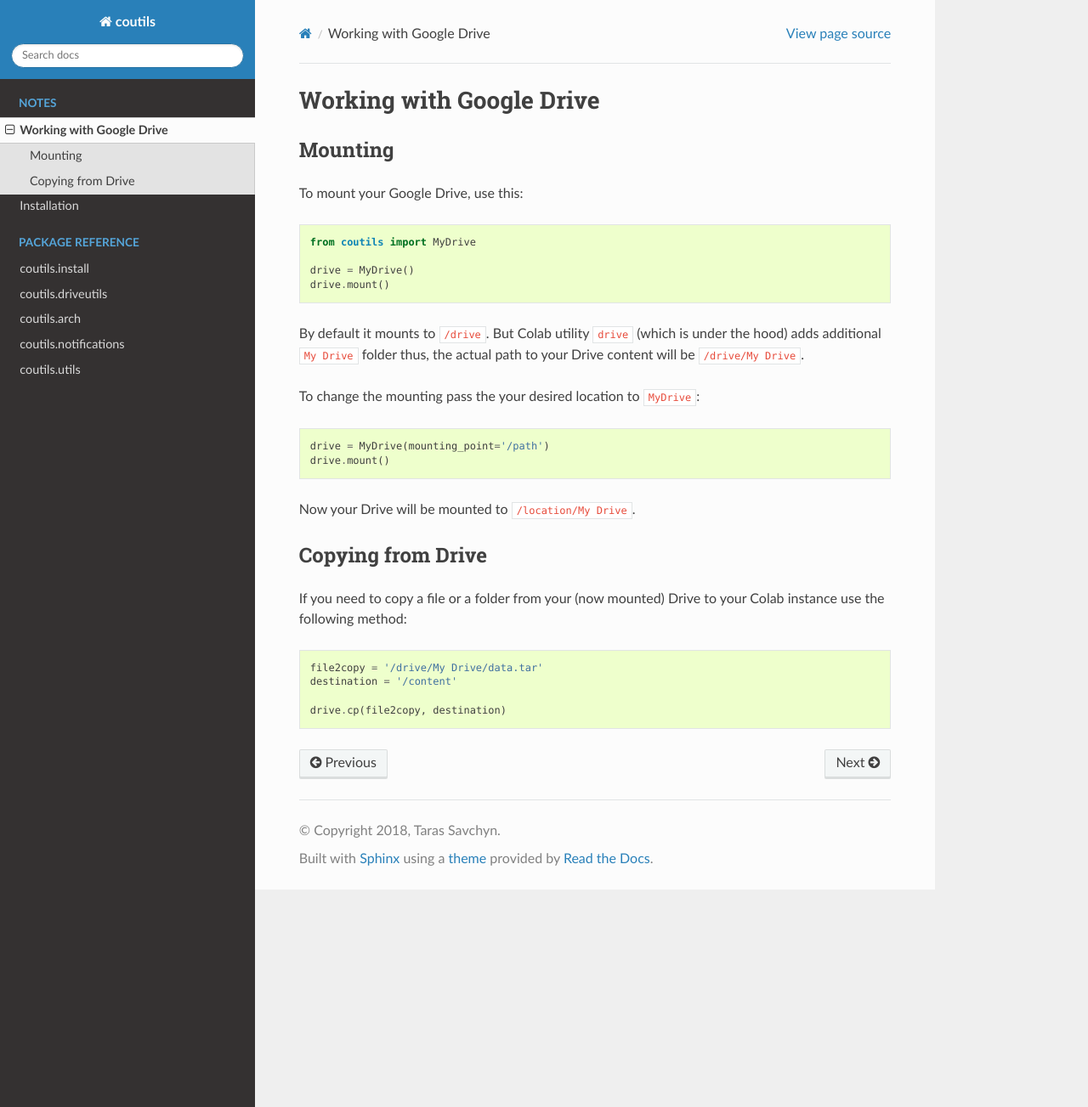
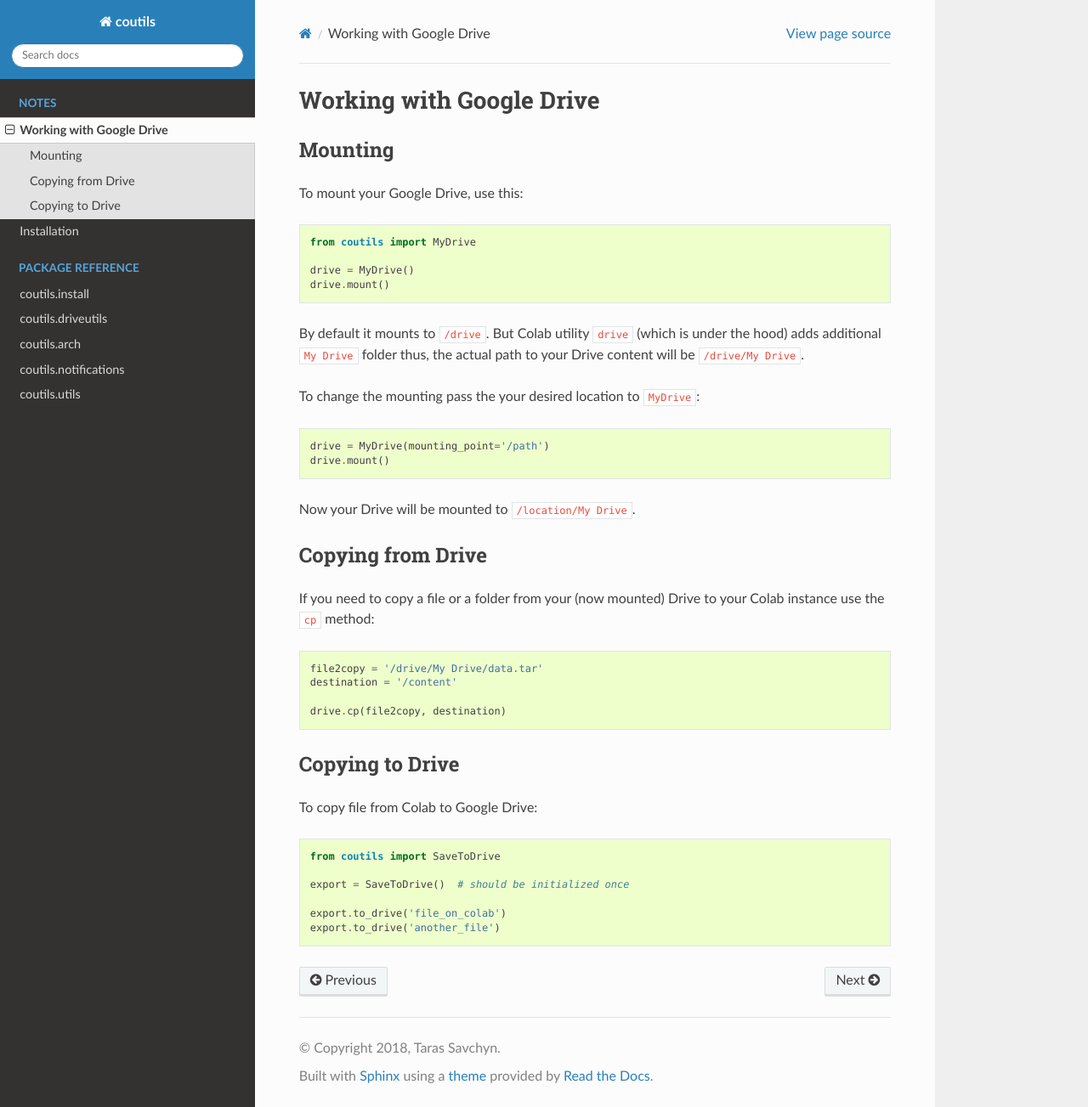
Before and after one commit to trsvchn/calabar, a Sphinx documentation site: the page built from docs/notes/drive.rst, in a window 1280 px wide and 1303 px high. Shown: the whole window at 85% size. Built offline with Sphinx 7.4.7 and the Read the Docs theme 2.0.0, drawn with Linux system fonts in a browser that asks for light colours.

Commit message:
Add some doc info on driveutils

```diff
--- a/docs/notes/drive.rst
+++ b/docs/notes/drive.rst
@@ -29,7 +29,7 @@
 Copying from Drive
 ------------------
 
-If you need to copy a file or a folder from your (now mounted) Drive to your Colab instance use the following method:
+If you need to copy a file or a folder from your (now mounted) Drive to your Colab instance use the ``cp`` method:
 
 ::
 
@@ -37,3 +37,17 @@
     destination = '/content'
 
     drive.cp(file2copy, destination)
+
+
+Copying to Drive
+------------------
+
+To copy file from Colab to Google Drive:
+::
+
+    from coutils import SaveToDrive
+
+    export = SaveToDrive()  # should be initialized once
+
+    export.to_drive('file_on_colab')
+    export.to_drive('another_file')
```
